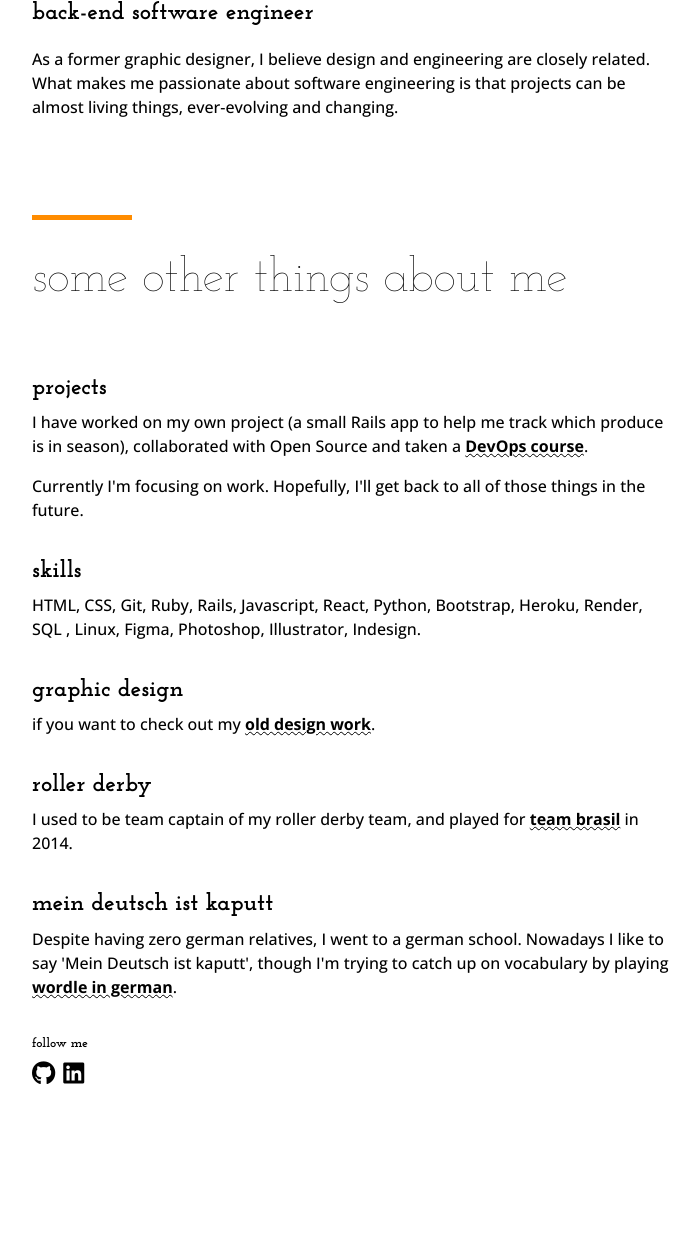
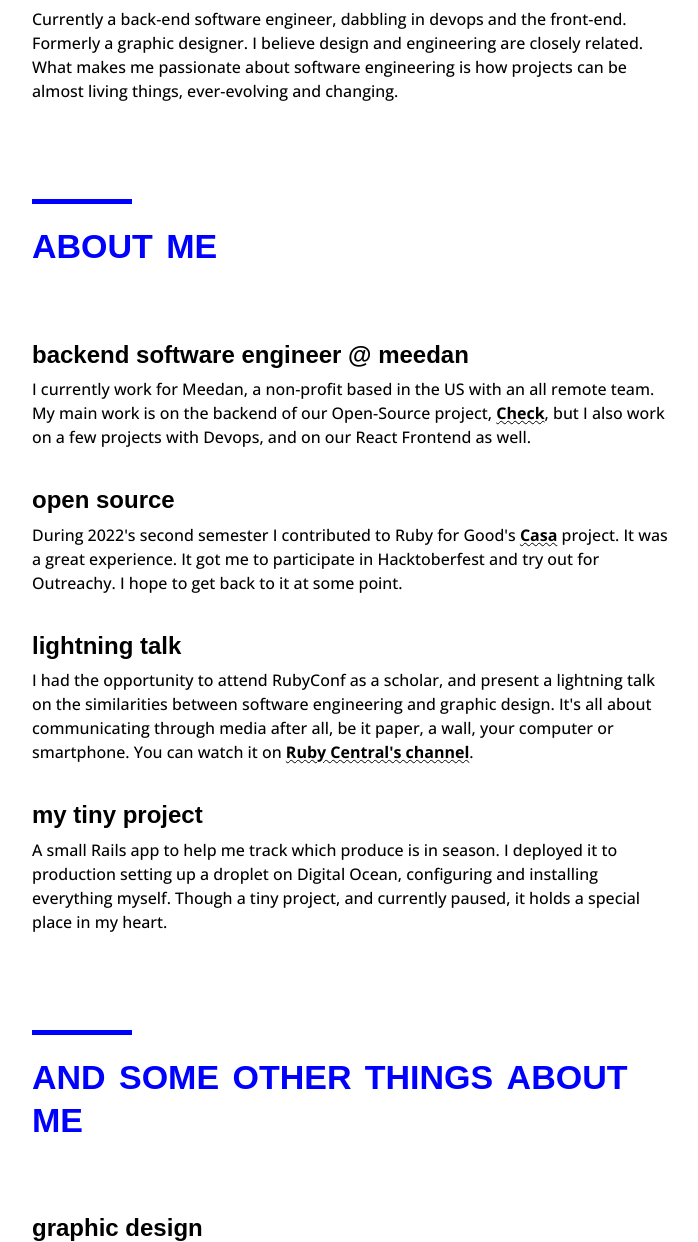
Before and after one commit to vasconsaurus/-my-profile-page-, a plain HTML site: page index.html in a window 1280 px wide. Shown: the part 664-1906 px from the top of the page, without its empty margins (160-858 px from the left). Before the commit the page ends 1816 px from the top, so only its background shows below. Drawn offline with nearby package versions, Linux system fonts and the light colour scheme; a web font is replaced by a local one.

Commit message:
update text and match style with CV

```diff
--- a/index.html
+++ b/index.html
@@ -21,45 +21,75 @@
   <main class="container">
     <!--Welcome Section-->
     <section class="welcome-section">
-      <img src="images/avatar-2.jpg" alt="woman with short hair smiling" class="avatar">
+      <img src="images/avatar-2023.jpg" alt="woman with short hair smiling" class="avatar">
 
       <h1>Hi! I'm Manu.</h1>
-      <h4>back-end software engineer</h4>
-      <p>As a former graphic designer, I believe design and engineering are closely related. What makes me passionate about software engineering is that projects can be almost living things, ever-evolving and changing.</p>
+      <p>
+        Currently a back-end software engineer, dabbling in devops and the front-end.
+        Formerly a graphic designer. I believe design and engineering are closely related.
+        What makes me passionate about software engineering is how projects can be almost living things, ever-evolving and changing.
+      </p>
+    </section>
+
+    <hr>
+
+    <!--Main About Me Section-->
+    <section class="about-section">
+      <h2>about me</h2>
+         <div  class="about__item">
+          <h3>backend software engineer @ meedan</h3>
+          <p>I currently work for Meedan, a non-profit based in the US with an all remote team. My main work is on the backend of our Open-Source project, <a href="https://github.com/meedan/check" target='_blank'>Check</a>, but I also work on a few projects with Devops, and on our React Frontend as well.</p>
+        </div>
+        <div  class="about__item">
+          <h3>open source</h3>
+          <p>
+            During 2022's second semester I contributed to Ruby for Good's <a href="https://github.com/rubyforgood/casa/" target='_blank'>Casa</a> project.
+            It was a great experience. It got me to participate in Hacktoberfest and try out for Outreachy. I hope to get back to it at some point.
+          </p>
+        </div>
+        <div class="about__item">
+          <h3>lightning talk</h3>
+          <p>
+            I had the opportunity to attend RubyConf as a scholar, and present a lightning talk on the similarities between software engineering and graphic design.
+            It's all about communicating through media after all, be it paper, a wall, your computer or smartphone.
+            You can watch it on <a href="https://www.youtube.com/watch?v=4WC3d3SGIUk&t=690s" target='_blank'>Ruby Central's channel</a>.
+          </p>
+          <div  class="about-section__item">
+            <h3>my tiny project</h3>
+            <p>
+              A small Rails app to help me track which produce is in season.
+              I deployed it to production setting up a droplet on Digital Ocean, configuring and installing everything myself.
+              Though a tiny project, and currently paused, it holds a special place in my heart.
+            </p>
+          </div>
+        </div>
+
+      </section>
 
       <hr>
-    </section>
 
-    <!--About Me Section-->
+      <!--Secondary About Me Section-->
     <section class="about-section">
-      <h3>some other things about me</h3>
-         <div  class="about-section__item">
-          <h4>projects</h4>
-          <p>I have worked on my own project (a small Rails app to help me track which produce is in season), collaborated with Open Source and taken a <a href="https://letscode.com.br/processos-seletivos/b3-deva" target='_blank'>DevOps course</a>.</p>
-          <p>Currently I'm focusing on work. Hopefully, I'll get back to all of those things in the future.</p>
-        </div>
-        <div  class="about-section__item">
-          <h4>skills</h4>
-          <p>HTML, CSS, Git, Ruby, Rails, Javascript, React, Python, Bootstrap, Heroku, Render, SQL , Linux, Figma, Photoshop, Illustrator, Indesign.</p>
+      <h2> and some other things about me</h2>
+        <div class="about-section__item">
+          <h3>graphic design</h3>
+          <p>If you want to check out my <a href="https://manuvasconcelos.myportfolio.com/" target='_blank'>old design work</a>.</p>
         </div>
         <div class="about-section__item">
-          <h4>graphic design</h4>
-          <p>if you want to check out my <a href="https://manuvasconcelos.myportfolio.com/" target='_blank'>old design work</a>.</p>
+          <h3>roller derby</h3>
+          <p>I was the team captain of my roller derby team, and played for <a href="https://www.instagram.com/p/BWMSkXkHklU/" target='_blank'>team brasil</a> in 2014.</p>
         </div>
         <div class="about-section__item">
-          <h4>roller derby</h4>
-          <p>I used to be team captain of my roller derby team, and played for <a href="https://www.instagram.com/p/BWMSkXkHklU/" target='_blank'>team brasil</a> in 2014.</p>
-        </div>
-        <div class="about-section__item">
-          <h4>mein deutsch ist kaputt</h4>
-          <p>Despite having zero german relatives, I went to a german school.
-          Nowadays I like to say 'Mein Deutsch ist kaputt', though I'm trying to catch up on vocabulary by playing <a href="https://6mal5.com/" target='_blank'>wordle in german</a>.</p>
+          <h3>mein deutsch ist kaputt</h3>
+          <p>
+            Despite having zero german relatives, I went to a german school.
+            Nowadays I like to say 'Mein Deutsch ist kaputt', though I'm trying to catch up on vocabulary by playing <a href="https://6mal5.com/" target='_blank'>wordle in german</a>.
+          </p>
         </div>
     </section>
 
     <!--Social Section-->
     <section class="social-section">
-      <h5>follow me</h5>
       <ul>
         <li><a href="https://github.com/vasconsaurus" id="profile-link" target="_blank"><i class="fa-brands fa-github"></i></a></li>
         <li><a href="https://www.linkedin.com/in/manu-vasconcelos/" id="profile-link" target="_blank"><i class="fa-brands fa-linkedin"></i></a></li>
--- a/style.css
+++ b/style.css
@@ -18,26 +18,32 @@
 }
 
 h1, h2, h3, h4, h5, h6 {
-  font-family: 'Josefin Slab', serif;
-  line-height: 80%;
+  line-height: 90%;
+  font-family: 'Arial', sans-serif;
   margin-top: 2.5rem;
   margin-bottom: 0.75rem;
 }
 
 h1 {
+  line-height: 90%;
   font-size: 10rem;
-  font-weight: 100;
+  font-weight: 700;
+  color: #0000ff;
+}
+
+h2 {
+  font-size: 3rem;
+  margin-top: 1rem;
+  margin-bottom: 5rem;
+  font-weight: 700;
+  color: #0000ff;
+  font-variant: small-caps;
 }
 
 h3 {
-  font-size: 3rem;
-  margin-bottom: 5rem;
-  font-weight: 100;
-}
-
-h4 {
   font-size: 1.5rem;
   font-weight: 700;
+  /* font-variant: small-caps; */
 }
 
 .welcome-section h4 {
@@ -54,7 +60,7 @@ p {
 
 hr {
   height: 5px;
-  background-color: darkorange;
+  background-color: #0000ff;
   width: 100px;
   margin-top: 6rem;
 }
@@ -67,8 +73,8 @@ a {
 }
 
 a:hover {
-  color: darkorange;
-  text-decoration: wavy underline darkorange 1px;
+  color: #0000ff;
+  text-decoration: wavy underline #0000ff 1px;
   transition: .5s;
 }
 
```
